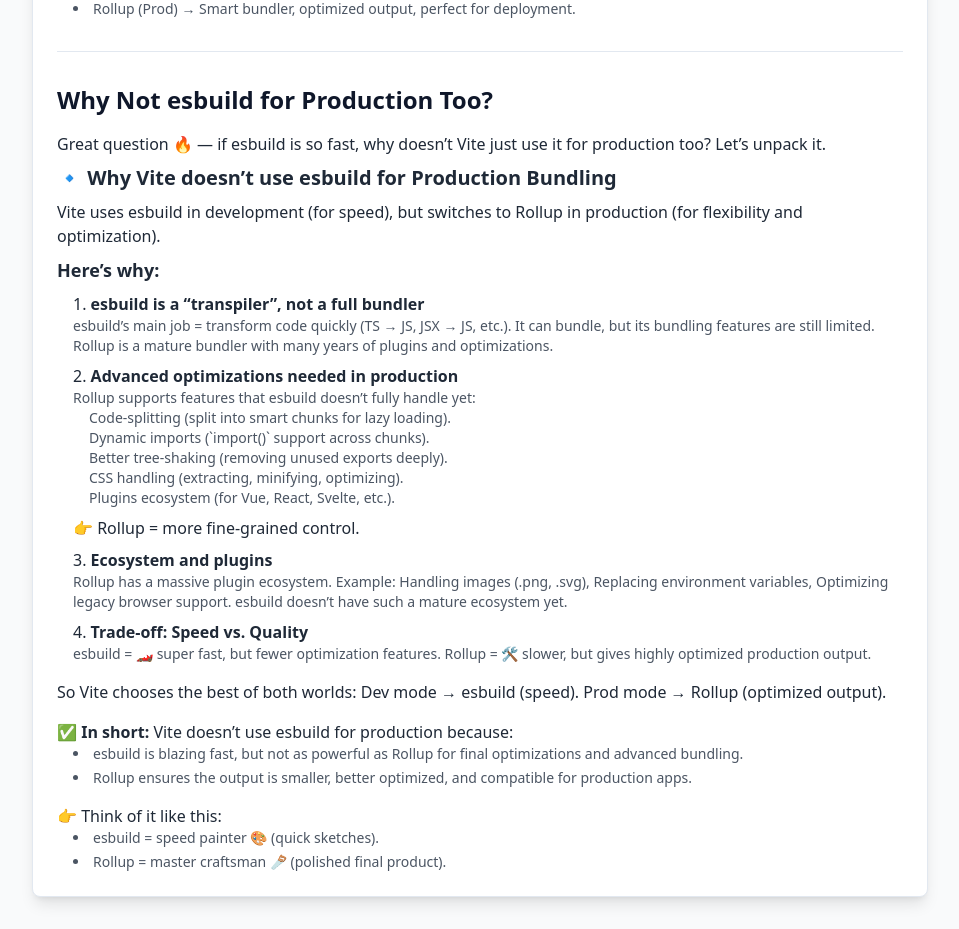
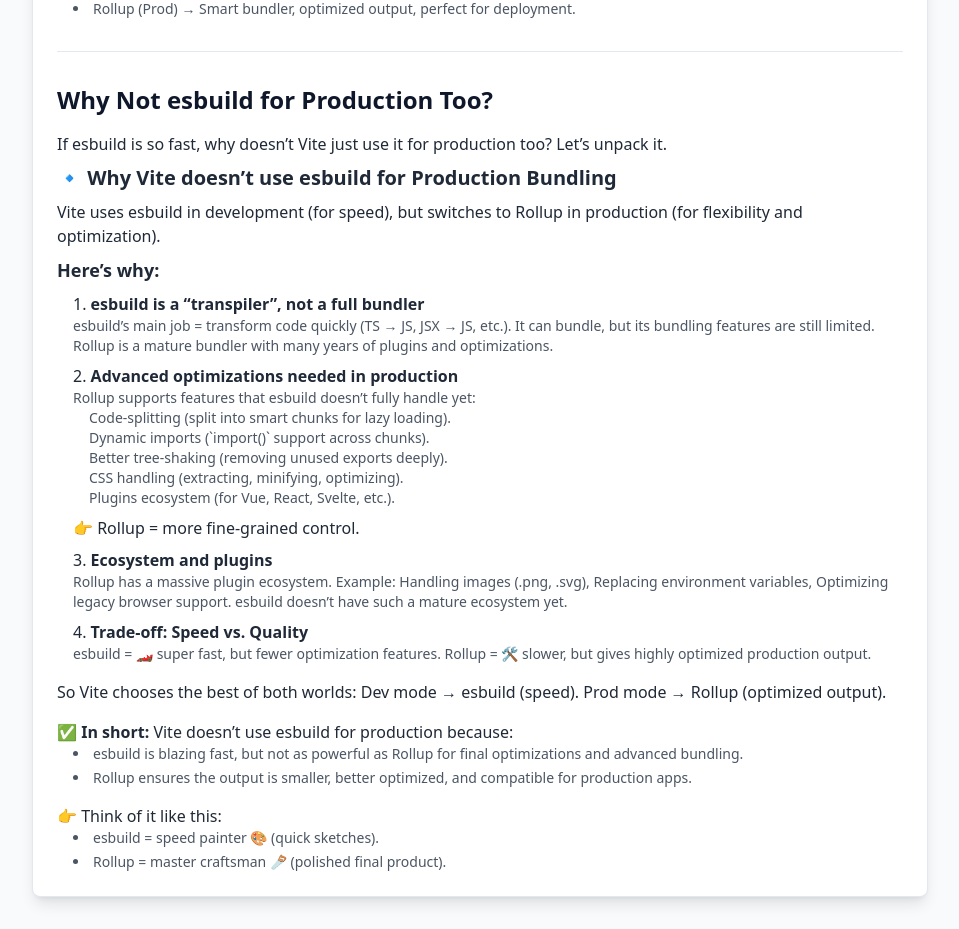
Before and after one commit to pavankm327/front-end-tools, a React (Vite) app: page /vite-explanation in a window 1280 px wide. Shown: the part 8740-9669 px from the top of the page, without its empty margins (160-1119 px from the left). Built offline with nearby package versions, Linux system fonts and the light colour scheme.

Commit message:
Updated src/pages/ViteExplanation.tsx

```diff
--- a/src/pages/ViteExplanation.tsx
+++ b/src/pages/ViteExplanation.tsx
@@ -451,7 +451,7 @@ Your Code (TS / JSX / Vue / Modern JS)
 
           <section>
             <h2 className="text-2xl font-bold mb-4 text-primary dark:text-primary-foreground">Why Not esbuild for Production Too?</h2>
-            <p className="mb-2">Great question 🔥 — if esbuild is so fast, why doesn’t Vite just use it for production too? Let’s unpack it.</p>
+            <p className="mb-2">If esbuild is so fast, why doesn’t Vite just use it for production too? Let’s unpack it.</p>
 
             <h3 className="text-xl font-semibold mb-2">🔹 Why Vite doesn’t use esbuild for Production Bundling</h3>
             <p className="mb-2">Vite uses esbuild in development (for speed), but switches to Rollup in production (for flexibility and optimization).</p>
```
